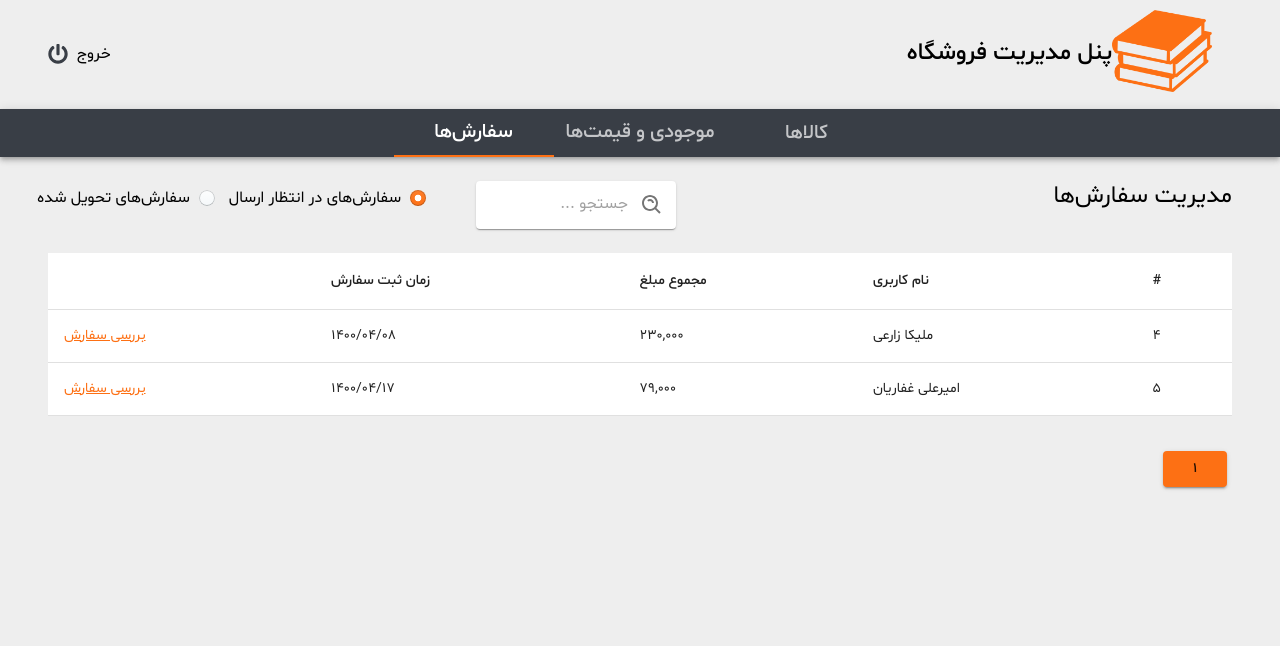
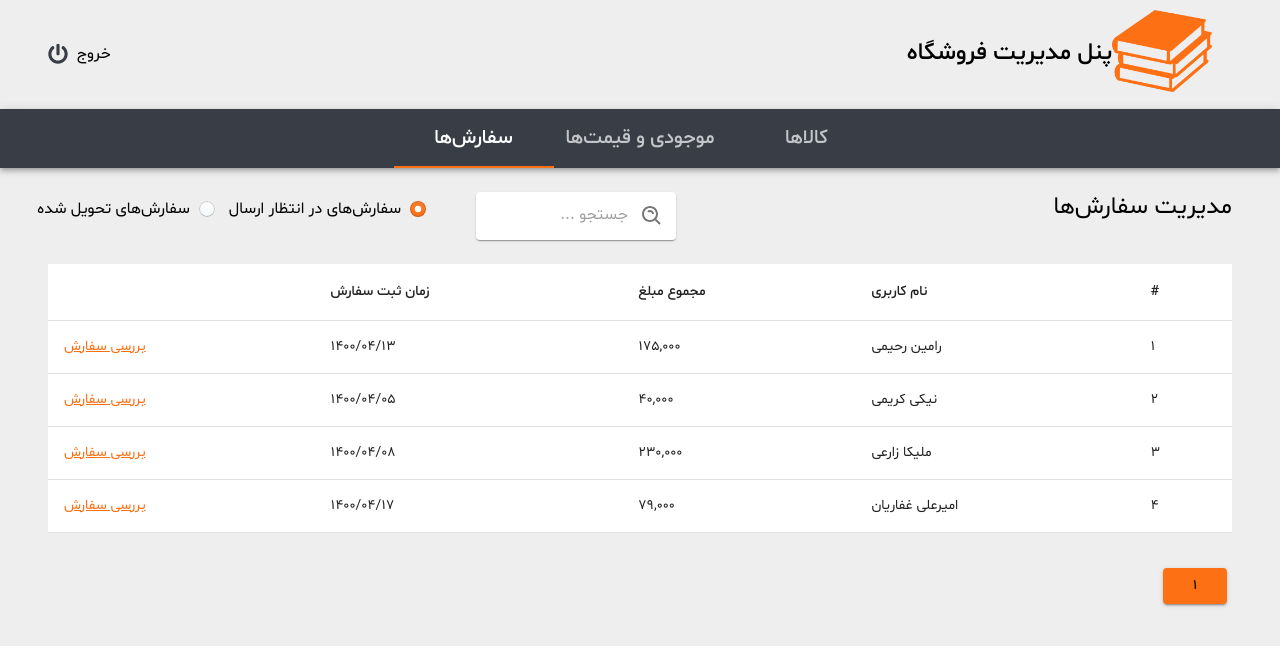
Before and after one commit to shadizohari/maktab48-project-Zohari, a React (Create React App) app in the folder my-app/: page /admin-panel/orders in a window 1280 px wide. Shown: the top 646 px of the page. Built offline with nearby package versions, Linux system fonts and the light colour scheme; data requests are answered from the project's data file; sample sign-in values are in the browser's storage; a web font is replaced by a local one; what jss-rtl would draw is missing.

Commit message:
fix data in order list

```diff
--- a/my-app/src/component/AdminHeader.jsx
+++ b/my-app/src/component/AdminHeader.jsx
@@ -62,7 +62,19 @@ const useStyles = makeStyles((theme) => ({
         display: "flex",
         cursor: "pointer",
         alignItems: "center",
+        "&:hover": {
+            "& $icon_home_style": {
+                color: COLORS.accentColor
+            }
+        }
 
+    },
+    btn_exite: {
+        width: "50%",
+        background: COLORS.secondaryColor,
+        "&:hover":{
+            background:COLORS.accentColor
+        }
     }
 }));
 
@@ -104,17 +116,18 @@ export default function AdminHeader() {
                     TransitionComponent={Transition}
                     keepMounted
                     onClose={handleClose}
-                    aria-labelledby="alert-dialog-slide-title"
-                    aria-describedby="alert-dialog-slide-description"
                 >
+                    <div>
+                        <FaPowerOff style={{ margin: "10px", color: COLORS.accentColor }} className={classes.icon_home_style} />
+                    </div>
                     <DialogTitle id="alert-dialog-slide-title">از سامانه خارج می‌شوید؟</DialogTitle>
                     <DialogContent>
                     </DialogContent>
                     <DialogActions>
-                        <Button onClick={handleClose}>
+                        <Button className={classes.btn_exite} onClick={handleClose}>
                             خیر
                         </Button>
-                        <Button onClick={logOut}>
+                        <Button className={classes.btn_exite} onClick={logOut}>
                             بله
                         </Button>
                     </DialogActions>
--- a/my-app/src/component/MapOrdersList.jsx
+++ b/my-app/src/component/MapOrdersList.jsx
@@ -1,4 +1,4 @@
-import React, { useState } from 'react';
+import React, { useState, useEffect } from 'react';
 import TableCell from '@material-ui/core/TableCell';
 import { useSelector } from 'react-redux';
 import TableRow from '@material-ui/core/TableRow';
@@ -15,7 +15,40 @@ import OrderModal from './OrderModal'
 // major function
 export default function MapBookList({ data, end, start, ...props }) {
     const deliveredStatus = useSelector((store) => store.DeliveredStatus);
+    const [enroute, setEnroute] = useState([]);
+    const [delivered, setDelivered] = useState([]);
+    useEffect(() => {
+        let enrouteArray = [];
+        let deliveredArray = [];
+        data.forEach(order => {
+            (order.status == "enroute") ? enrouteArray.push(order) : deliveredArray.push(order)
+        });
+        setEnroute([...enrouteArray])
+        setDelivered([...deliveredArray])
+    }, [data])
 
+    // table row
+    function tableRow(data) {
+        console.log(data)
+        return (
+            <>
+                {
+                    data?.map((row, index) => (index < end && index >= start) ? (
+                        <TableRow key={row.id}>
+                            <TableCell>{index + 1}</TableCell>
+                            <TableCell>{row.userName}</TableCell>
+                            <TableCell>{sum(row.orderList.map((item, i) => ({ price: item.price, number: item.number })))}</TableCell>
+                            <TableCell>{row.orderTime}</TableCell>
+                            <TableCell className={link.link} onClick={() => orderCheck(row)}> بررسی سفارش‌</TableCell>
+                        </TableRow >
+                    ) : false)
+                }
+            </>
+        )
+    }
+
+
+    // sum order list
     function sum(array) {
         let sum = 0;
         for (let i = 0; i < array.length; i++) {
@@ -38,7 +71,6 @@ export default function MapBookList({ data, end, start, ...props }) {
     };
     const link = styleLinkOrderList()
 
-
     const [order, setOrder] = useState("")
 
 
@@ -52,20 +84,7 @@ export default function MapBookList({ data, end, start, ...props }) {
 
     return (
         <>
-
-            {data?.map((row, index) => (index < end && index >= start) ? (
-                (row.status == deliveredStatus) ? (
-                    <TableRow key={row.id}>
-                        <TableCell>{index + 1}</TableCell>
-                        <TableCell>{row.userName}</TableCell>
-                        <TableCell>{sum(row.orderList.map((item, i) => ({ price: item.price, number: item.number })))}</TableCell>
-                        <TableCell>{row.orderTime}</TableCell>
-                        <TableCell className={link.link} onClick={() => orderCheck(row)}> بررسی سفارش‌</TableCell>
-                    </TableRow >
-                ) : false
-
-            ) : false)
-            }
+            {(deliveredStatus == "enroute") ? tableRow(enroute) : tableRow(delivered)}
             <Modal
                 className={styleClassModal.modal}
                 open={open}
--- a/my-app/src/component/OrderModal.jsx
+++ b/my-app/src/component/OrderModal.jsx
@@ -20,6 +20,7 @@ import TableRow from '@material-ui/core/TableRow';
 import HeaderModal from './HeaderModal';
 import { styleButton } from '../styles/styleButton';
 import * as moment from 'jalali-moment';
+import {Link} from "react-router-dom";
 const useStyles = makeStyles((theme) => ({
     table: {
         background: COLORS.secondaryColor,
@@ -63,10 +64,17 @@ const useStyles = makeStyles((theme) => ({
         alignItems: "center",
         justifyContent: "center",
     },
-    actualDeliveryTime:{
+    actualDeliveryTime: {
         background: COLORS.accentColor,
         color: "white",
         padding: "10px"
+    },
+    link:{
+        color:COLORS.primeryColor,
+        '&:hover':{
+            color:COLORS.accentColor,
+            textDecoration:"none"
+        }
     }
 
 }));
@@ -83,7 +91,7 @@ export default function OrderModal({ order, closeModal, ...props }) {
         //
         let todayJalali = moment().locale('fa').format('YYYY/M/D');
         setTodayJalali(todayJalali)
-        console.log(todayJalali)
+
         //
         order.actualDeliveryTime = todayJalali
         putBookApi('http://localhost:5000/orders/', order.id, order, "Order deliverd")
@@ -118,7 +126,7 @@ export default function OrderModal({ order, closeModal, ...props }) {
                     {order.orderList.map((row, index) =>
                         <TableRow key={row.index}>
                             <TableCell>{index + 1}</TableCell>
-                            <TableCell>{row.bookName}</TableCell>
+                            <TableCell><Link className={classes.link}>{row.bookName}</Link></TableCell>
                             <TableCell>{row.price}</TableCell>
                             <TableCell>{row.number}</TableCell>
                         </TableRow >)}
--- a/my-app/src/pages/admin/ProductsPage.jsx
+++ b/my-app/src/pages/admin/ProductsPage.jsx
@@ -64,6 +64,12 @@ const useStyles = makeStyles((theme) => ({
     tab_label: {
         fontSize: "20px",
     },
+    tab:{
+        "& .MuiTab-root":{
+            paddingTop:"12px",
+            paddingBottom:"12px"
+        }
+    }
 }));
 
 // function major
@@ -114,6 +120,7 @@ export default function TabsWrappedLabel() {
 
                 <AppBar position="static" style={{ background: COLORS.primeryColor }} >
                     <Tabs value={value}
+                    className={classes.tab}
                         onChange={handleChange}
                         TabIndicatorProps={{ style: { background: COLORS.accentColor } }}
                         centered
```
Also changed, not shown: my-app/db.json.
